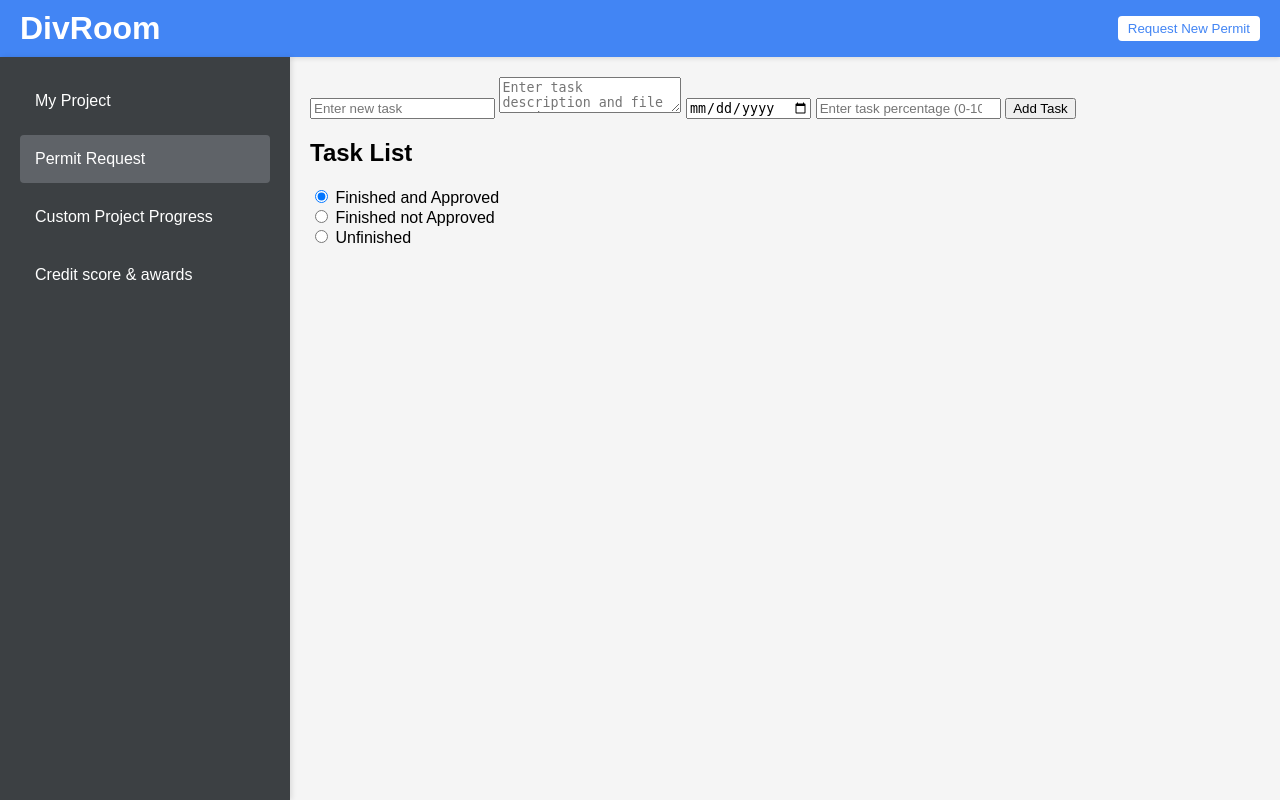
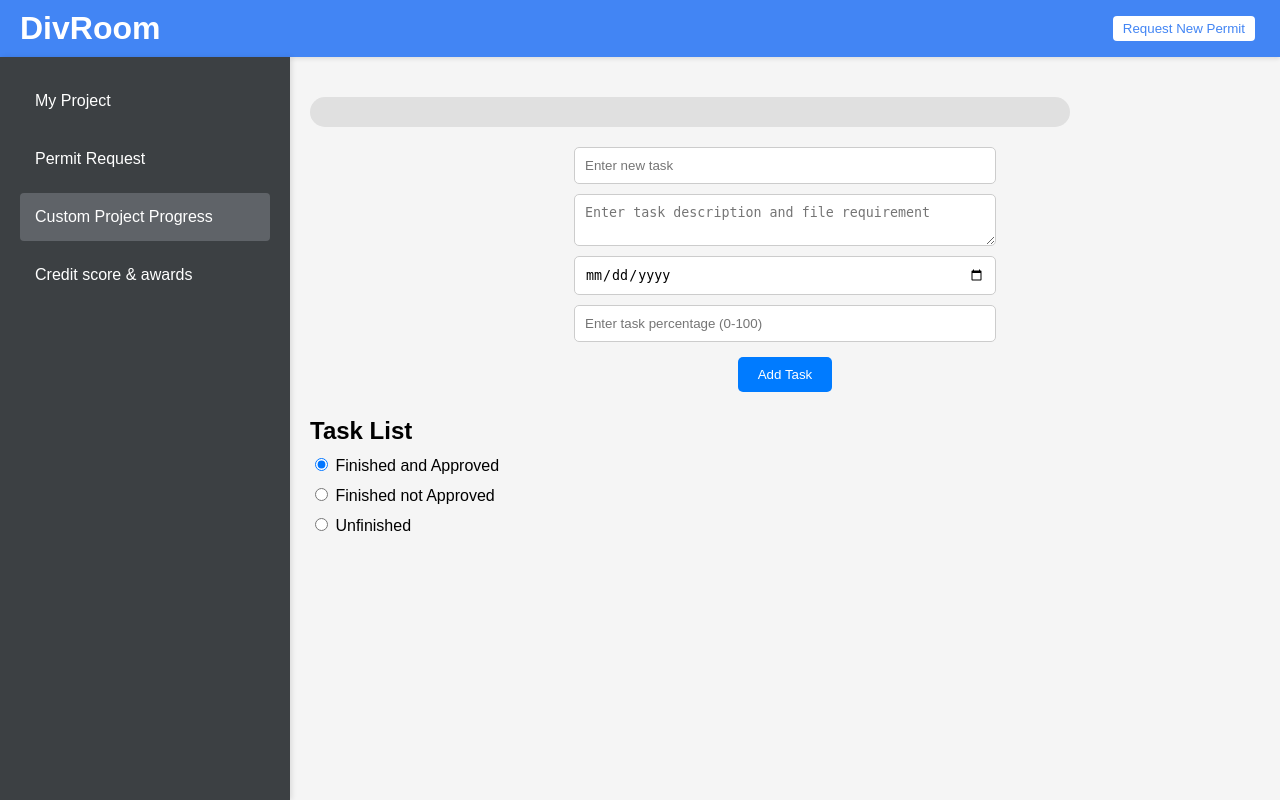
Before and after one commit to FamousTeen/Project_ADSI, a PHP site: page /progressBar.php in a window 1280 px wide. Run offline with PHP 8.4, Linux system fonts and the light colour scheme; a user stored in the database is signed in; data comes from the database, SQL or seed files in the repository; data that the repository does not hold is empty.

Commit message:
progress bar ui
test

```diff
--- /dev/null
+++ b/progressBar.css
@@ -0,0 +1,192 @@
+/* body {
+    font-family: Arial, sans-serif;
+    margin: 0;
+    padding: 20px;
+    display: flex;
+    flex-direction: column;
+    align-items: center;
+    background-color: #f4f4f4;
+}
+
+.navbar {
+    width: 100%;
+    background-color: #333;
+    color: white;
+    padding: 10px;
+    display: flex;
+    justify-content: space-between;
+    align-items: center;
+    box-shadow: 0 2px 4px rgba(0, 0, 0, 0.1);
+}
+
+.navbar-icons {
+    display: flex;
+    justify-content: space-between;
+    width: 100%;
+}
+
+.hamburger-icon {
+    font-size: 24px;
+    cursor: pointer;
+}
+
+.profile-icon {
+    font-size: 24px;
+    cursor: pointer;
+    margin-left: auto;
+} */
+
+.progress-bar-container {
+    width: 80%;
+    height: 30px;
+    background-color: #e0e0e0;
+    border-radius: 25px;
+    position: relative;
+    overflow: hidden;
+    margin: 20px 0;
+}
+
+.progress-bar {
+    height: 100%;
+    position: absolute;
+    top: 0;
+    transition: width 0.4s ease;
+}
+
+.background {
+    background-color: #e0e0e0;
+    z-index: 1;
+}
+
+.approved {
+    background-color: #4caf50; /* Green */
+    z-index: 3; /* Ensure this bar is above the background bar */
+}
+
+.not-approved {
+    background-color: #ffeb3b; /* Yellow */
+    color: #000; /* Black text for better contrast on yellow background */
+    z-index: 2; /* Ensure this bar is below the approved bar */
+}
+
+/* Responsive Design */
+@media (max-width: 768px) {
+    .progress-bar-container {
+        width: 90%;
+    }
+}
+
+@media (max-width: 480px) {
+    .progress-bar-container {
+        width: 100%;
+    }
+}
+
+button {
+    padding: 10px 20px;
+    margin: 5px;
+    cursor: pointer;
+    border: none;
+    background-color: #007bff;
+    color: white;
+    border-radius: 5px;
+}
+
+button:hover {
+    background-color: #0056b3;
+}
+
+.task-controls {
+    margin-bottom: 20px;
+    display: flex;
+    flex-direction: column;
+    align-items: center;
+}
+
+.task-controls input,
+.task-controls textarea {
+    margin-bottom: 10px;
+    padding: 10px;
+    width: 100%;
+    max-width: 400px;
+    border: 1px solid #ccc;
+    border-radius: 5px;
+}
+
+.task-list {
+    width: 80%;
+    margin-top: 20px;
+}
+
+.task-list h2 {
+    margin-bottom: 10px;
+}
+
+.task-list div {
+    margin-bottom: 10px;
+}
+
+.task-list ul {
+    list-style-type: none;
+    padding: 0;
+}
+
+.task-list li {
+    padding: 10px;
+    margin-bottom: 5px;
+    border-radius: 5px;
+    display: flex;
+    flex-direction: column;
+    background-color: #fff;
+}
+
+.task-list li .task-info {
+    display: flex;
+    justify-content: space-between;
+    align-items: center;
+}
+
+.task-list li .task-info button {
+    margin-left: 10px;
+}
+
+.task-list .approved {
+    background-color: #d4edda;
+    color: #155724;
+}
+
+.task-list .not-approved {
+    background-color: #fff3cd;
+    color: #856404;
+}
+
+.task-list .unfinished {
+    background-color: #f8d7da;
+    color: #721c24;
+}
+
+.description {
+    margin-top: 10px;
+    padding: 5px;
+    border: 1px solid #ccc;
+    border-radius: 5px;
+    width: 100%;
+    box-sizing: border-box;
+}
+
+.task-list button {
+    padding: 5px 10px;
+    cursor: pointer;
+    border: none;
+    background-color: #28a745;
+    color: white;
+    border-radius: 5px;
+}
+
+.task-list button.deny {
+    background-color: #dc3545;
+}
+
+.task-list button:hover {
+    opacity: 0.8;
+}
--- a/progressBar.php
+++ b/progressBar.php
@@ -39,6 +39,7 @@ foreach ($result as $row) {
     <meta charset="UTF-8">
     <meta name="viewport" content="width=device-width, initial-scale=1.0">
     <title>Google Classroom UI</title>
+    <link rel="stylesheet" href="progressBar.css">
     <script src="https://code.jquery.com/jquery-3.7.1.js" integrity="sha256-eKhayi8LEQwp4NKxN+CfCh+3qOVUtJn3QNZ0TciWLP4=" crossorigin="anonymous"></script>
 </head>
 <body>
@@ -54,8 +55,8 @@ foreach ($result as $row) {
         <aside class="sidebar">
             <ul>
                 <a style="text-decoration: none; color: inherit;" href="createProject.html"><li id="projectSide">My Project</li></a>
-                <li id="permitSide" class="active">Permit Request</li>
-                <a style="text-decoration: none; color: inherit;" href="createProject.html"><li id="customSide">Custom Project Progress</li></a>
+                <li id="permitSide">Permit Request</li>
+                <a style="text-decoration: none; color: inherit;" href="createProject.html"><li id="customSide" class="active">Custom Project Progress</li></a>
                 <li id="creditSide">Credit score & awards</li>
             </ul>
         </aside>
```
Also changed, not shown: createProject_page.php (+23 -0 lines), login.php (+29 -0 lines).
